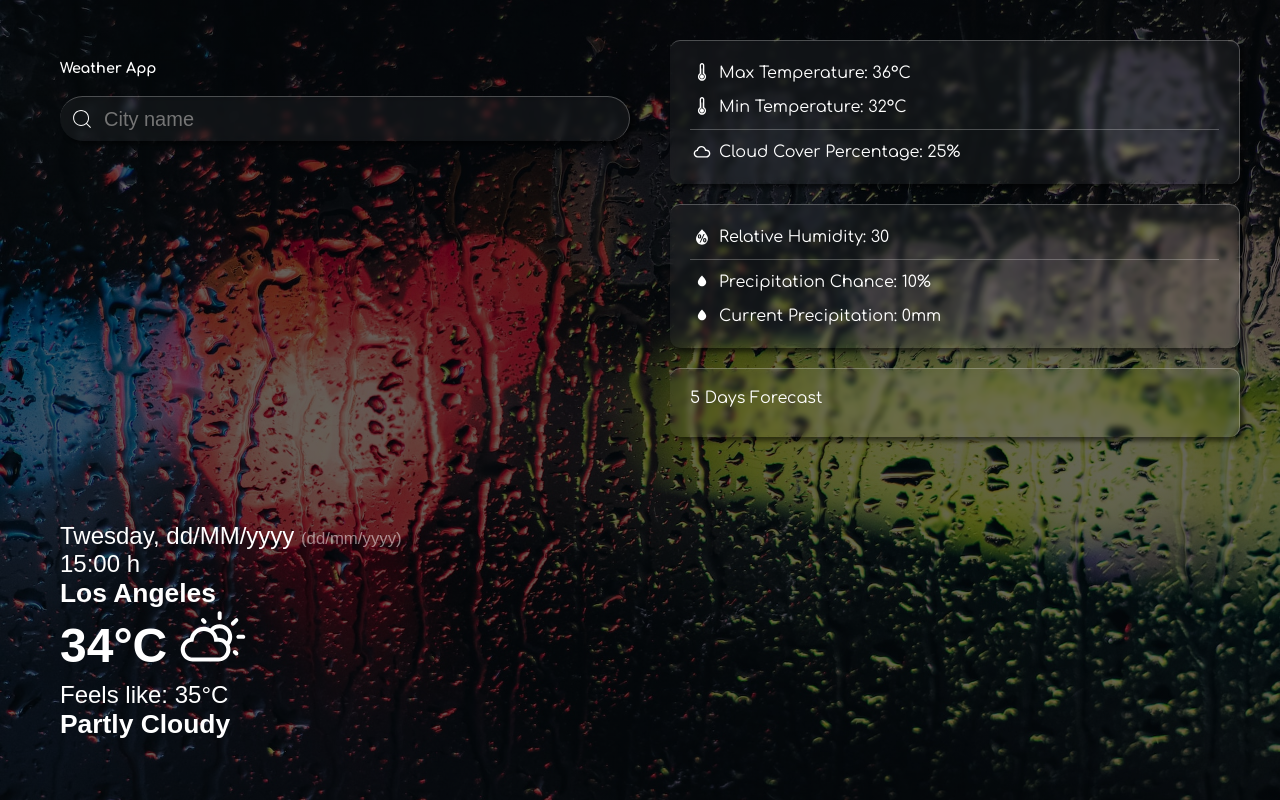
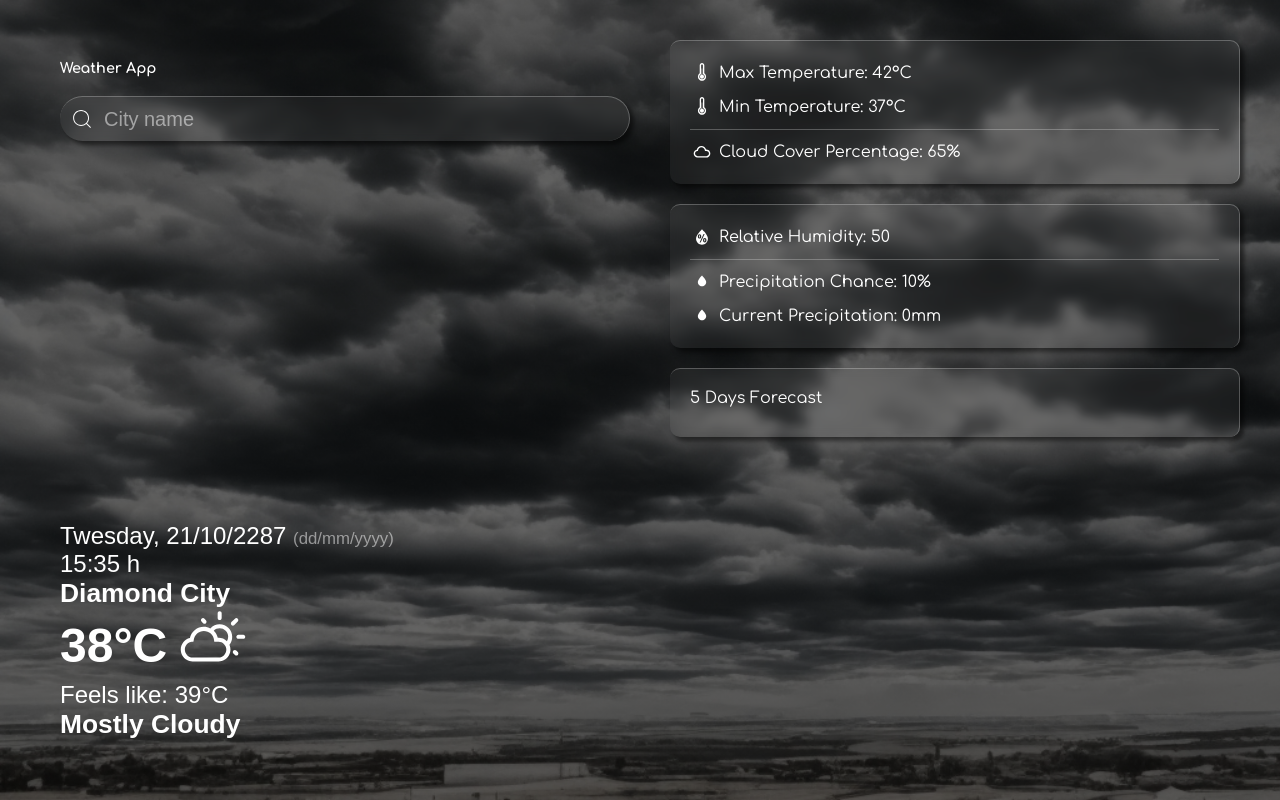
Before and after one commit to GustLSant/weather-app, a React (Vite) app: page / in a window 1280 px wide. Built offline with nearby package versions, Linux system fonts and the light colour scheme; a web font is replaced by a local one.

Commit message:
GET das informacoes da API

```diff
--- a/src/App.css
+++ b/src/App.css
@@ -8,7 +8,7 @@
     height: calc(100vh - 80px);
     color: white;
     --blackness-background: rgba(0, 0, 0, 0.6);
-    background-image: linear-gradient(to bottom, var(--blackness-background), var(--blackness-background)), url(assets/images/raining.jpg);
+    background-image: linear-gradient(to bottom, var(--blackness-background), var(--blackness-background)), url(assets/images/default-bg-image.jpg);
     background-size: cover;
     background-position: center;
 }
@@ -22,7 +22,7 @@
     --border-color: rgba(255, 255, 255, 0.25);
     border-radius: 10px;
     background-color: rgba(255, 255, 255, 0.05);
-    backdrop-filter: blur(3px);
+    backdrop-filter: blur(4px);
     border-top: 1px solid var(--border-color);
     border-right: 1px solid var(--border-color);
     box-shadow: 4px 4px 4px rgba(0,0,0, 0.5);
--- a/src/components/DataContext.jsx
+++ b/src/components/DataContext.jsx
@@ -8,21 +8,24 @@ export const DataProvider = ({children}) => {
         {
             status: 'ok',
             dayOfWeek: 'Twesday',
-            hour: '15:00',          // definido por codigo
-            date: 'dd/MM/yyyy',     // definido por codigo
-            temp: '34',
-            tempFeel: '35',
-            tempMax: '36',
-            tempMin: '32',
-            cloudCover: '25',
+            hour: '15:35',          // definido por codigo
+            dayOrNight: 'D',
+            date: '21/10/2287',     // definido por codigo
+            temp: '38',
+            tempFeel: '39',
+            tempMax: '42',
+            tempMin: '37',
+            cloudCover: '65',
             precipChance: '10',
             currentPrecip: '0',
-            humidity: '30',
-            description: 'Partly Cloudy'
+            humidity: '50',
+            description: 'Mostly Cloudy'
         }
     )
 
-    const [city, setCity] = React.useState('Los Angeles')
+    const [forecastData, setForecastData] = React.useState([])
+
+    const [city, setCity] = React.useState('Diamond City')
 
 
     return(
--- a/src/components/SearchBar/SearchBar.css
+++ b/src/components/SearchBar/SearchBar.css
@@ -20,6 +20,11 @@
     background-color: transparent;
 }
 
+.search-bar textarea::placeholder{
+    color: rgba(255, 255, 255, 0.5);
+    opacity: 1; /* Firefox */
+}
+
 .search-bar textarea:focus{
     outline: none;
     color: white;
--- a/src/components/SearchBar/SearchBar.jsx
+++ b/src/components/SearchBar/SearchBar.jsx
@@ -70,20 +70,33 @@ function SearchBar(){
             const responseForecast = await axios.request(optionsForecast)
             console.log('response do GET forecast: ', responseForecast.data)
 
-
+            const currentWeatherObj = responseForecast.data['v3-wx-observations-current']
+            const forecastHourlyObj = responseForecast.data['v3-wx-forecast-hourly-10day']
+            console.log('currentWeatherOBJ: ', currentWeatherObj)
 
             setData(
                 {
                     ...data,
+                    dayOfWeek: currentWeatherObj.dayOfWeek,
+                    dayOrNight: currentWeatherObj.dayOrNight,
+                    temp: currentWeatherObj.temperature,
+                    tempFeel: currentWeatherObj.temperatureFeelsLike,
+                    tempMax: currentWeatherObj.temperatureMax24Hour,
+                    tempMin: currentWeatherObj.temperatureMin24Hour,
+                    cloudCover: forecastHourlyObj.cloudCover[0],
+                    precipChance: forecastHourlyObj.precipChance[0],
+                    currentPrecip: currentWeatherObj.precip1Hour,
+                    humidity: currentWeatherObj.relativeHumidity,
+                    description: currentWeatherObj.wxPhraseMedium,
                     hour: getCurrentHour(),
                     date: getCurrentDate(0),
                 }
             )
         }
-        // catch(error){
-        //     console.error('Error on handleSubmit: ', error)
-        //     setIsLoading(false)
-        // }
+        catch(error){
+            console.error('Error on handleSubmit: ', error)
+            setIsLoading(false)
+        }
         finally{
             setIsLoading(false)
         }
```
Also changed, not shown: src/assets/images/default-bg-image.jpg (added).
